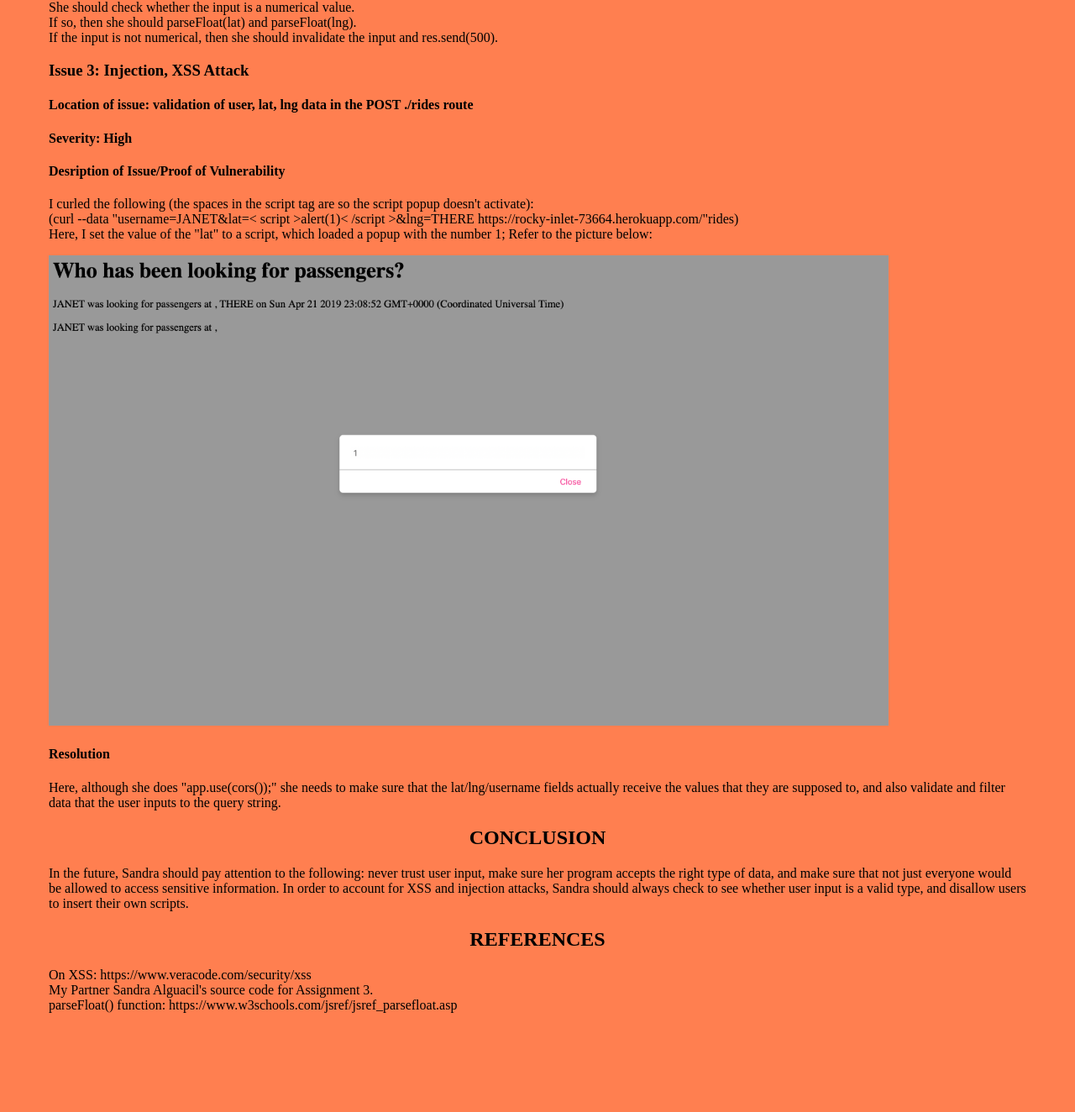
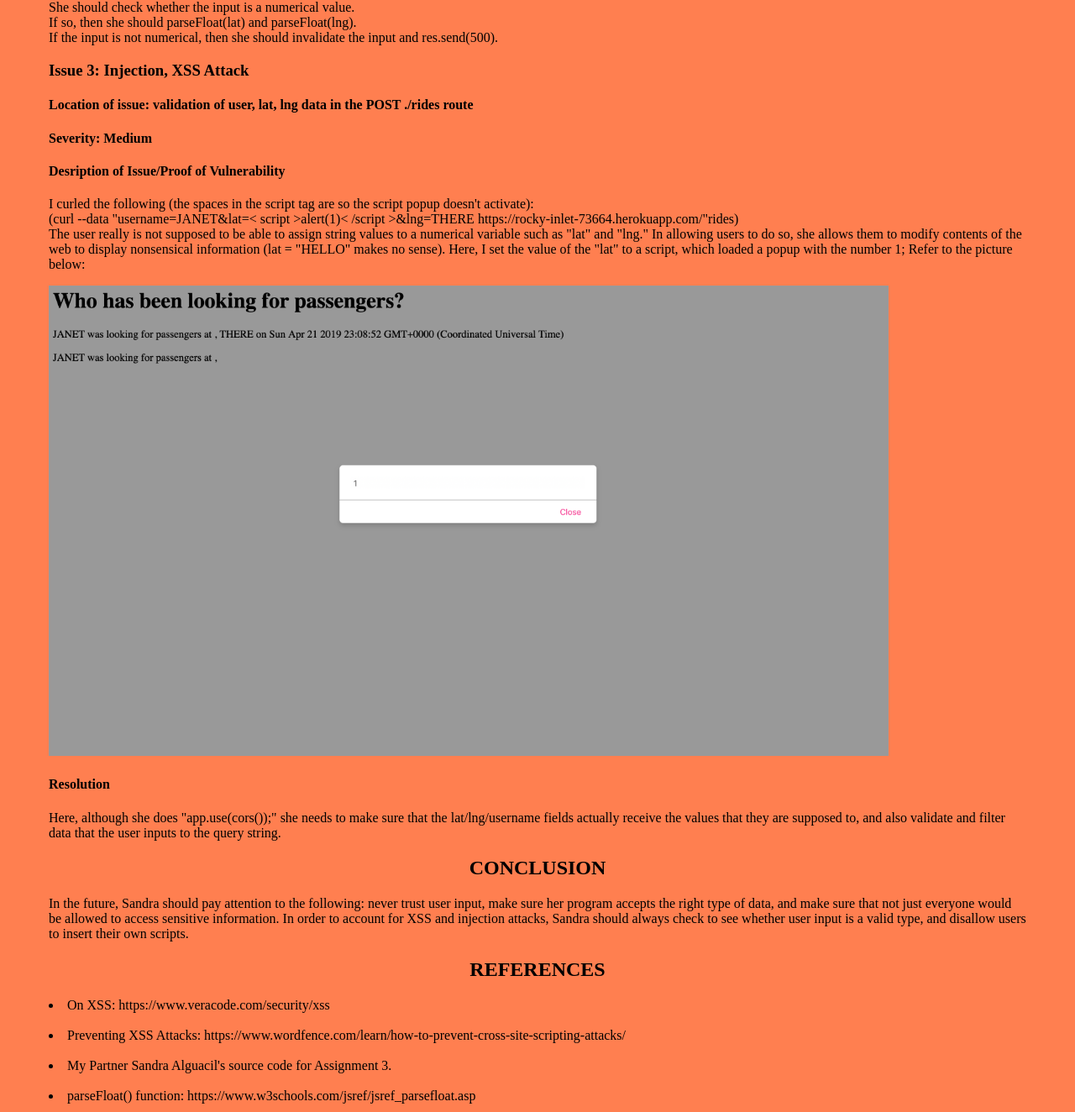
Before and after one commit to jyeung9/COMP20---Web-Programming, a plain HTML site: page security/index.html in a window 1280 px wide. Shown: the part 1836-3160 px from the top of the page at 84% size. Before the commit the page ends 3058 px from the top, so only its background shows below. Drawn offline with Linux system fonts and the light colour scheme.

Commit message:
added discussion

```diff
--- a/security/index.html
+++ b/security/index.html
@@ -66,7 +66,7 @@
 
 			<p> Allowing users to be able to modify content of the webpage is a serious concern as that could lead to the webpage displaying nonsensical information. It also destroys the functioning of the website as well as content intended for displaying specific information would be stripped of their ability to display that data</p>
 
-			<p><img src = "didn'tFloat.png" style = width:1000px alt="this is the bad data picture"></p>
+			<p><img src = "didn'tFloat.png" style = width:1000px alt="bad data picture"></p>
 
 			<h4> Resolution </h4>
 			She should check whether the input is a numerical value. <br>
@@ -78,17 +78,19 @@
 
 			 <h4> Location of issue: validation of user, lat, lng data in the POST ./rides route </h4>
 
-			 <h4>Severity: High </h4>
+			 <h4>Severity: Medium </h4>
 
 			 <h4> Desription of Issue/Proof of Vulnerability</h4>
 			 <p> I curled the following (the spaces in the script tag are so the script popup doesn't activate): <br>
 			 (curl --data "username=JANET&lat=< script >alert(1)< /script >&lng=THERE https://rocky-inlet-73664.herokuapp.com/"rides)<br>
 
+			 The user really is not supposed to be able to assign string values to a numerical variable such as "lat" and "lng." In allowing users to do so, she allows them to modify contents of the web to display nonsensical information (lat = "HELLO" makes no sense).
+
 			 Here, I set the value of the "lat" to a script, which loaded a popup with the number 1; Refer to the picture below: <br>
 
 			</p>
 
-			 <p><img src = "xss_alert.png" style = width:1000px alt="this is the cross site scripting popup picture"> </p>
+			 <p><img src = "xss_alert.png" style = width:1000px alt="cross site scripting popup picture"> </p>
 
 			 <h4> Resolution </h4>
 			 Here, although she does "app.use(cors());" she needs to make sure that the lat/lng/username fields actually receive the values that they are supposed to, and also validate and filter data that the user inputs to the query string.
@@ -107,9 +109,10 @@
 	</p>
 	<h2> REFERENCES </h2>
 
-	<p>On XSS: https://www.veracode.com/security/xss <br>
-	   My Partner Sandra Alguacil's source code for Assignment 3. <br>
-	   parseFloat() function: https://www.w3schools.com/jsref/jsref_parsefloat.asp <br>
+	<p> <li>On XSS: https://www.veracode.com/security/xss </li> <br>
+	   <li>Preventing XSS Attacks: https://www.wordfence.com/learn/how-to-prevent-cross-site-scripting-attacks/ </li> <br>
+	   <li> My Partner Sandra Alguacil's source code for Assignment 3. </li> <br>
+	   <li> parseFloat() function: https://www.w3schools.com/jsref/jsref_parsefloat.asp </li><br>
 
 	</p>
 
```
